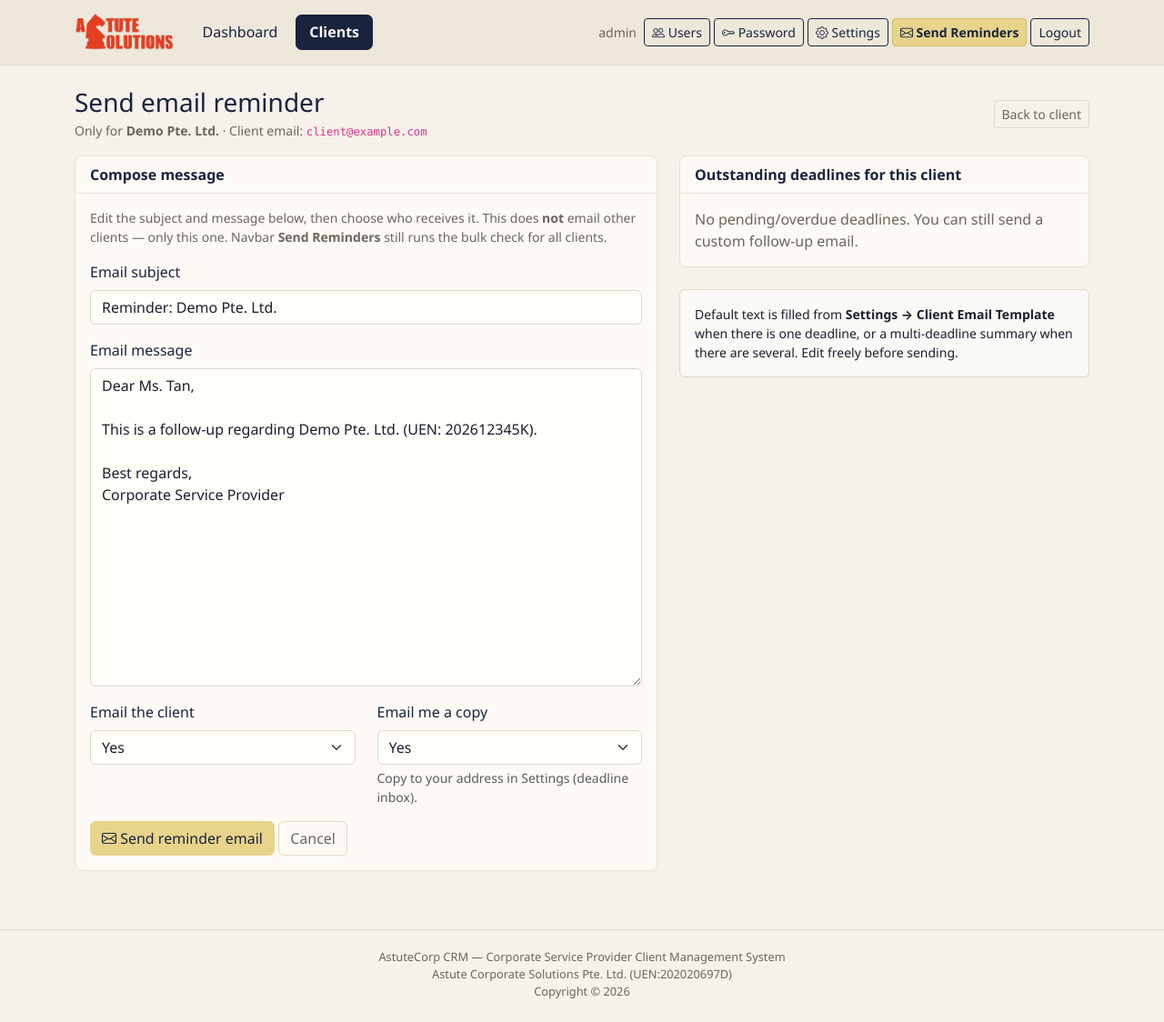
After one commit to kelvinch8/astutecorp-crm, a Flask app: page /clients/1/send-reminder in a window 1280 px wide. The commit adds this page. Shown: the whole page at 91% size. Run offline with Flask 3, Linux system fonts and the light colour scheme; a user stored in the database is signed in; data comes from the database, SQL or seed files in the repository; data that the repository does not hold is empty; some libraries are stand-ins or nearby versions.

Commit message:
Add per-client email reminder with editable message.
Client detail has a Send email reminder button that opens a compose
page for that client only, with recipient choices and custom subject/body.

```diff
--- a/app.py
+++ b/app.py
@@ -379,6 +379,21 @@ class AdminSetPasswordForm(FlaskForm):
     )
     submit = SubmitField('Set Password')
 
+class ClientReminderForm(FlaskForm):
+    subject = StringField('Email subject', validators=[DataRequired(), Length(max=300)])
+    body = TextAreaField('Email message', validators=[DataRequired(), Length(max=10000)])
+    send_to_me = SelectField(
+        'Email me a copy',
+        choices=[('True', 'Yes'), ('False', 'No')],
+        default='True',
+    )
+    send_to_client = SelectField(
+        'Email the client',
+        choices=[('True', 'Yes'), ('False', 'No')],
+        default='True',
+    )
+    submit = SubmitField('Send reminder email')
+
 # ==================== HELPER FUNCTIONS ====================
 
 PASSWORD_RESET_SALT = 'astutecorp-crm-password-reset'
@@ -519,6 +534,67 @@ def get_client_reminder_templates(settings):
     subject = (settings.reminder_subject_template or '').strip() or DEFAULT_REMINDER_SUBJECT
     body = (settings.reminder_body_template or '').strip() or DEFAULT_REMINDER_BODY
     return subject, body
+
+
+def get_client_open_deadlines(client_id):
+    """Pending or overdue deadlines for one client (not completed)."""
+    return (
+        Deadline.query.filter(
+            Deadline.client_id == client_id,
+            Deadline.status.in_(['Pending', 'Overdue']),
+        )
+        .order_by(Deadline.due_date.asc())
+        .all()
+    )
+
+
+def format_deadline_summary_lines(deadlines):
+    lines = []
+    for dl in deadlines:
+        label = DEADLINE_TYPE_LABELS.get(dl.deadline_type, dl.deadline_type)
+        days_left = dl.get_days_left()
+        if days_left < 0:
+            timing = f'{abs(days_left)} day(s) overdue'
+        elif days_left == 0:
+            timing = 'due today'
+        else:
+            timing = f'{days_left} day(s) remaining'
+        line = f'- {label}: due {format_date_display(dl.due_date)} ({timing})'
+        if dl.comments:
+            line += f' — {dl.comments.strip()}'
+        lines.append(line)
+    return '\n'.join(lines)
+
+
+def build_client_reminder_defaults(client, deadlines, settings):
+    """Pre-fill subject/body for a one-client reminder (editable before send)."""
+    settings = settings or Setting.query.first()
+    subject_tpl, body_tpl = get_client_reminder_templates(settings)
+    summary = format_deadline_summary_lines(deadlines)
+    if deadlines:
+        primary = deadlines[0]
+        values = build_deadline_template_values(primary)
+        subject = render_reminder_template(subject_tpl, **values)
+        if len(deadlines) > 1:
+            subject = f'Deadline reminder: {client.name} ({len(deadlines)} outstanding items)'
+        body = render_reminder_template(body_tpl, **values)
+        if len(deadlines) > 1:
+            body = (
+                f'Dear {client.contact_person or "Client"},\n\n'
+                f'This is a reminder for {client.name} (UEN: {client.uen or "-"}).\n\n'
+                f'Outstanding deadlines:\n{summary}\n\n'
+                f'Please ensure these are actioned on time.\n\n'
+                f'Best regards,\nCorporate Service Provider'
+            )
+    else:
+        subject = f'Reminder: {client.name}'
+        body = (
+            f'Dear {client.contact_person or "Client"},\n\n'
+            f'This is a follow-up regarding {client.name} (UEN: {client.uen or "-"}).\n\n'
+            f'Best regards,\nCorporate Service Provider'
+        )
+    return subject, body, summary
+
 
 def build_deadline_template_values(deadline):
     client = deadline.client
@@ -1046,6 +1122,77 @@ def client_edit(client_id):
         flash('Client updated.', 'success')
         return redirect(url_for('client_detail', client_id=client.id))
     return render_template('clients/form.html', form=form, title='Edit Client')
+
+@app.route('/clients/<int:client_id>/send-reminder', methods=['GET', 'POST'])
+@login_required
+def client_send_reminder(client_id):
+    """Compose and send a reminder email for this client only (not all clients)."""
+    client = Client.query.get_or_404(client_id)
+    settings = Setting.query.first()
+    deadlines = get_client_open_deadlines(client_id)
+    form = ClientReminderForm()
+
+    if request.method == 'GET':
+        subject, body, _summary = build_client_reminder_defaults(client, deadlines, settings)
+        form.subject.data = subject
+        form.body.data = body
+        # Default: email client if they have an address; always offer copy to you
+        form.send_to_client.data = 'True' if client.email else 'False'
+        form.send_to_me.data = 'True'
+
+    if form.validate_on_submit():
+        to_me = form.send_to_me.data == 'True'
+        to_client = form.send_to_client.data == 'True'
+        if not to_me and not to_client:
+            flash('Choose at least one recipient: you and/or the client.', 'warning')
+            return render_template(
+                'clients/send_reminder.html',
+                form=form,
+                client=client,
+                deadlines=deadlines,
+            )
+        if not settings or not settings.my_email:
+            flash('Configure Your Email and SMTP in Settings before sending.', 'danger')
+            return redirect(url_for('settings'))
+
+        subject = form.subject.data.strip()
+        body = form.body.data.strip()
+        sent = []
+        failed = []
+
+        if to_me:
+            if send_email(settings.my_email, f'[AstuteCorp CRM] {subject}', body):
+                sent.append(f'you ({settings.my_email})')
+            else:
+                failed.append(f'you ({_last_email_error or "error"})')
+
+        if to_client:
+            if not client.email:
+                failed.append('client (no email on file)')
+            elif send_email(client.email, subject, body):
+                sent.append(f'client ({client.email})')
+            else:
+                failed.append(f'client ({_last_email_error or "error"})')
+
+        # Mark open deadlines as reminded today if at least one email went out
+        if sent:
+            today = date.today()
+            for dl in deadlines:
+                dl.last_reminded = today
+            db.session.commit()
+            flash(f'Reminder sent to: {", ".join(sent)}.', 'success')
+        if failed:
+            flash(f'Could not send to: {", ".join(failed)}.', 'danger')
+        if sent:
+            return redirect(url_for('client_detail', client_id=client_id))
+
+    return render_template(
+        'clients/send_reminder.html',
+        form=form,
+        client=client,
+        deadlines=deadlines,
+    )
+
 
 @app.route('/clients/<int:client_id>/delete', methods=['POST'])
 @login_required
--- a/templates/clients/detail.html
+++ b/templates/clients/detail.html
@@ -19,6 +19,9 @@
         </p>
     </div>
     <div class="page-actions">
+        <a href="{{ url_for('client_send_reminder', client_id=client.id) }}" class="btn btn-warning btn-sm">
+            <i class="bi bi-envelope"></i> Send email reminder
+        </a>
         <a href="{{ url_for('client_edit', client_id=client.id) }}" class="btn btn-outline-secondary btn-sm">Edit</a>
         {% if client.archived %}
         <form action="{{ url_for('client_unarchive', client_id=client.id) }}" method="post" class="d-inline">
--- /dev/null
+++ b/templates/clients/send_reminder.html
@@ -0,0 +1,99 @@
+{% extends "base.html" %}
+
+{% block title %}Send reminder — {{ client.name }}{% endblock %}
+
+{% block content %}
+<div class="page-header mb-3">
+    <div>
+        <h3 class="mb-1">Send email reminder</h3>
+        <p class="text-muted mb-0 small">
+            Only for <strong>{{ client.name }}</strong>
+            {% if client.email %}
+            · Client email: <code>{{ client.email }}</code>
+            {% else %}
+            · <span class="text-danger">No client email on file</span> (add under Edit Client, or send to yourself only)
+            {% endif %}
+        </p>
+    </div>
+    <div class="page-actions">
+        <a href="{{ url_for('client_detail', client_id=client.id) }}" class="btn btn-outline-secondary btn-sm">Back to client</a>
+    </div>
+</div>
+
+<div class="row">
+    <div class="col-lg-7">
+        <div class="card mb-4">
+            <div class="card-header"><strong>Compose message</strong></div>
+            <div class="card-body">
+                <p class="text-muted small">
+                    Edit the subject and message below, then choose who receives it.
+                    This does <strong>not</strong> email other clients — only this one.
+                    Navbar <strong>Send Reminders</strong> still runs the bulk check for all clients.
+                </p>
+                <form method="post">
+                    {{ form.hidden_tag() }}
+                    <div class="mb-3">
+                        {{ form.subject.label(class="form-label") }}
+                        {{ form.subject(class="form-control") }}
+                    </div>
+                    <div class="mb-3">
+                        {{ form.body.label(class="form-label") }}
+                        {{ form.body(class="form-control", rows="14") }}
+                    </div>
+                    <div class="row">
+                        <div class="col-md-6 mb-3">
+                            {{ form.send_to_client.label(class="form-label") }}
+                            {{ form.send_to_client(class="form-select") }}
+                        </div>
+                        <div class="col-md-6 mb-3">
+                            {{ form.send_to_me.label(class="form-label") }}
+                            {{ form.send_to_me(class="form-select") }}
+                            <div class="form-text">Copy to your address in Settings (deadline inbox).</div>
+                        </div>
+                    </div>
+                    <button type="submit" class="btn btn-warning">
+                        <i class="bi bi-envelope"></i> {{ form.submit.label.text }}
+                    </button>
+                    <a href="{{ url_for('client_detail', client_id=client.id) }}" class="btn btn-outline-secondary">Cancel</a>
+                </form>
+            </div>
+        </div>
+    </div>
+    <div class="col-lg-5">
+        <div class="card mb-4">
+            <div class="card-header"><strong>Outstanding deadlines for this client</strong></div>
+            <div class="card-body">
+                {% if deadlines %}
+                <ul class="list-unstyled mb-0">
+                    {% for dl in deadlines %}
+                    <li class="mb-2">
+                        <span class="badge badge-deadline {{ dl.deadline_type | deadline_badge_class }}">{{ dl.deadline_type | deadline_label }}</span>
+                        <div class="small mt-1">
+                            Due {{ dl.due_date | format_date }}
+                            ·
+                            {% if dl.get_days_left() < 0 %}
+                            <span class="text-danger">{{ dl.get_days_left()|abs }} days overdue</span>
+                            {% elif dl.get_days_left() == 0 %}
+                            <span class="text-danger">Due today</span>
+                            {% else %}
+                            {{ dl.get_days_left() }} days left
+                            {% endif %}
+                        </div>
+                        {% if dl.comments %}
+                        <div class="text-muted small">{{ dl.comments }}</div>
+                        {% endif %}
+                    </li>
+                    {% endfor %}
+                </ul>
+                {% else %}
+                <p class="text-muted mb-0">No pending/overdue deadlines. You can still send a custom follow-up email.</p>
+                {% endif %}
+            </div>
+        </div>
+        <div class="alert alert-light border small">
+            Default text is filled from <strong>Settings → Client Email Template</strong> when there is one deadline,
+            or a multi-deadline summary when there are several. Edit freely before sending.
+        </div>
+    </div>
+</div>
+{% endblock %}
```
